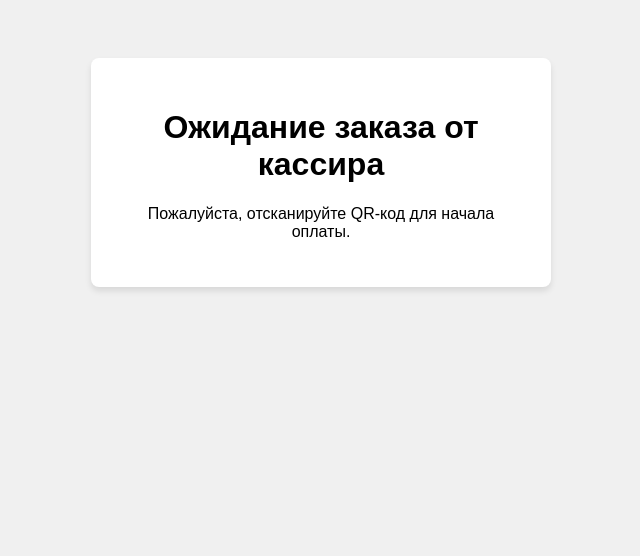
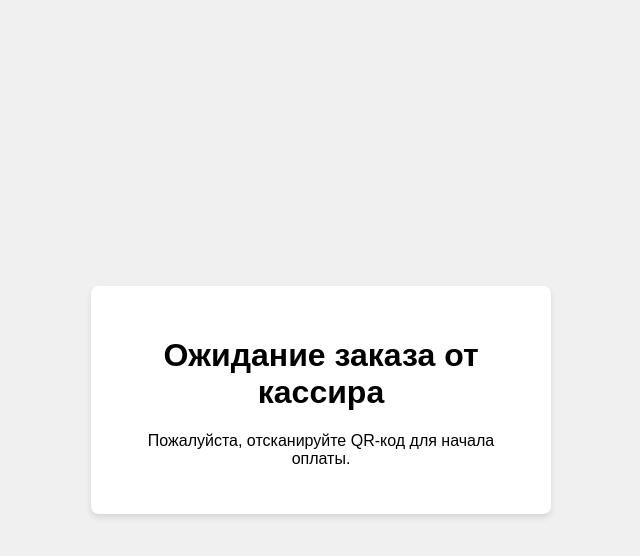
Before and after one commit to matveisem4-dot/cashier-simulator, a website: page public/pay.html in a window 1280 px wide. Shown: the whole page, without its empty margins (319-959 px from the left). Drawn offline with nearby package versions, Linux system fonts and the light colour scheme; no server answers.

Commit message:
Update pay.html

```diff
--- a/public/pay.html
+++ b/public/pay.html
@@ -1,16 +1,34 @@
-<!-- public/pay.html (Стиль СберБанка) -->
+<!-- public/pay.html (Центрирование и без дисклеймера) -->
 <!DOCTYPE html>
 <html lang="ru">
 <head>
     <meta charset="UTF-8">
     <title>Оплата Сбербанк (Симулятор)</title>
     <style>
-        body { font-family: sans-serif; text-align: center; padding: 50px; background-color: #f0f0f0; }
-        #content { background-color: white; padding: 30px; border-radius: 8px; box-shadow: 0 4px 6px rgba(0,0,0,0.1); max-width: 400px; margin: auto; }
+        body {
+            font-family: sans-serif;
+            padding: 0;
+            margin: 0;
+            background-color: #f0f0f0; /* Светло-серый фон */
+            display: flex;
+            justify-content: center; /* Центрирует горизонтально */
+            align-items: center; /* Центрирует вертикально */
+            min-height: 100vh; /* Занимает всю высоту экрана */
+        }
+        #content {
+            background-color: white;
+            padding: 30px;
+            border-radius: 8px;
+            box-shadow: 0 4px 6px rgba(0,0,0,0.1);
+            max-width: 400px;
+            margin: auto;
+            text-align: center;
+        }
         #payBtn { padding: 20px 40px; background: #00703C; /* Фирменный зеленый Сбера */ color: white; border: none; border-radius: 8px; font-size: 18px; cursor: pointer; }
         #payBtn:disabled { background: #ccc; }
         #payBtn:hover { background-color: #005f33; }
         #afterPaymentMessage { display: none; color: #00703C; font-weight: bold; }
+        #disclaimer { display: none !important; } /* СКРЫВАЕМ ДИСКЛЕЙМЕР */
     </style>
 </head>
 <body>
@@ -21,6 +39,7 @@
 
     <script src="/socket.io/socket.io.js"></script>
     <script>
+        // ... (JavaScript код остается прежним) ...
         const socket = io();
         const urlParams = new URLSearchParams(window.location.search);
         let orderId = urlParams.get('order_id');
@@ -41,11 +60,11 @@
         function updateUI(currentOrderId, currentAmount) {
             if (currentOrderId && currentAmount) {
                 contentDiv.innerHTML = `
-                    <h1>Подтверждение оплаты (СИМУЛЯТОР)</h1>
+                    <h1>Подтверждение оплаты</h1>
                     <p>Вы собираетесь оплатить заказ №<strong>${currentOrderId}</strong> на сумму <strong>${currentAmount}</strong> ₽.</p>
                     <button id="payBtn" onclick="confirmPayment()">Подтвердить оплату</button>
                     <p id="afterPaymentMessage" style="display:none; color: #00703C; font-weight: bold;">Статус оплаты передан в кассу ✅</p>
-                    <p id="disclaimer" style="color: red;">⚠️ Внимание: Это **НЕ** настоящий платежный терминал и деньги не списываются.</p>
+                    <p id="disclaimer" style="display:none;">⚠️ Внимание: Это **НЕ** настоящий платежный терминал и деньги не списываются.</p>
                 `;
             }
         }
```
